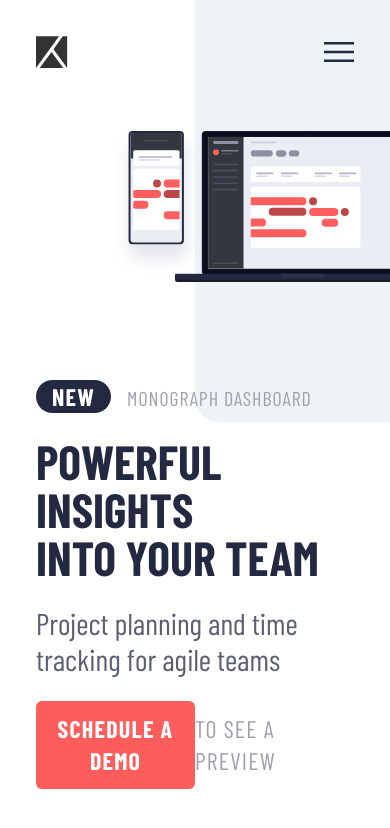
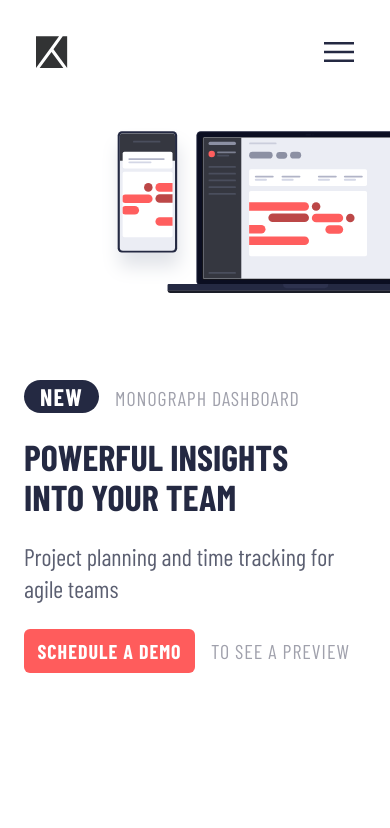
Before and after one commit to paul-blackwell/project-tracking-intro-component, a Next.js app in the folder project-tracking/: page / in a window 390 px wide. Shown: the top 828 px of the page. Built offline with nearby package versions, Linux system fonts and the light colour scheme.

Commit message:
Changed the layout on mobile screens

```diff
--- a/project-tracking/components/ImageBackground.js
+++ b/project-tracking/components/ImageBackground.js
@@ -1,7 +1,8 @@
 const ImageBackground = (props) => (
     <div>
         {/* Background shape */}
-       <div className="absolute top-0 right-0 w-2/4 h-2/4 bg-neutral-100 rounded-bl-3xl"></div>
+       {/* <div className="absolute top-0 right-0 w-2/4 h-2/4 bg-neutral-100 rounded-bl-3xl"></div>  */}
+       {/* <img className="absolute w-full h-auto m-hero" src="/images/illustration-devices.svg" alt="hero" /> */}
     </div>
 );
 
--- a/project-tracking/components/Main.js
+++ b/project-tracking/components/Main.js
@@ -11,14 +11,14 @@ const Main = (props) => {
             <header className="relative md:mt-12 max-w-md">
                 <SpanRounded>New</SpanRounded>
                 <span className="text-neutral-200 tracking-wider uppercase text-xl">Monograph dashboard</span>
-                <h1 className="uppercase text-5xl font-bold text-neutral-400 mt-6">
+                <h1 className="uppercase text-4xl font-bold text-neutral-400 mt-6">
                     <span className="block">Powerful insights</span>
                     <span>into your team</span>
                 </h1>
-                <p className="text-neutral-300 mt-6 text-3xl">Project planning and time tracking for agile teams</p>
+                <p className="text-neutral-300 mt-6">Project planning and time tracking for agile teams</p>
                 <div className="grid grid-cols-2 mt-6">
                     <PrimaryButton type="link" url="#">Schedule a demo</PrimaryButton>
-                    <span className="justify-self-center self-center text-neutral-200 tracking-wider uppercase">To see a preview</span>
+                    <span className="justify-self-center self-center text-neutral-200 tracking-wider uppercase text-xl">To see a preview</span>
                 </div>
             </header>
         </main>
--- a/project-tracking/components/Wrapper.js
+++ b/project-tracking/components/Wrapper.js
@@ -1,6 +1,6 @@
 
 const Wrapper = (props) => (
-    <div className="max-w-screen-xl mx-auto mt-32 px-9 text-2xl relative ">
+    <div className="max-w-screen-xl mx-auto mt-32 px-6 text-2xl relative ">
        {props.children}
     </div>
 );
--- a/project-tracking/components/buttons/PrimaryButton.js
+++ b/project-tracking/components/buttons/PrimaryButton.js
@@ -1,7 +1,7 @@
 
 const PrimaryButton = (props) => {
 
-    const buttonStyles = 'block rounded-md text-center tracking-wider bg-primary font-bold px-4 py-3 text-white uppercase cursor-pointer  transform ease-out duration-700  hover:scale-105 w-full no-underline';
+    const buttonStyles = 'block rounded-md text-center py-2 tracking-wider bg-primary font-bold  text-white uppercase cursor-pointer  transform ease-out duration-700  hover:scale-105 w-full no-underline text-xl';
 
     if (props.type === 'link') {
         return (
--- a/project-tracking/tailwind.config.js
+++ b/project-tracking/tailwind.config.js
@@ -16,7 +16,9 @@ module.exports = {
         body: ['Barlow Condensed']
       },
       margin: {
-        hero: '0 0 0 20vw'
+        hero: '0 0 0 20vw',
+        headerSm: '50vh 0 0 0',
+        headerLg: '30vh 0 0 0',
       },
       height: {
         hero: '30vh'
```
